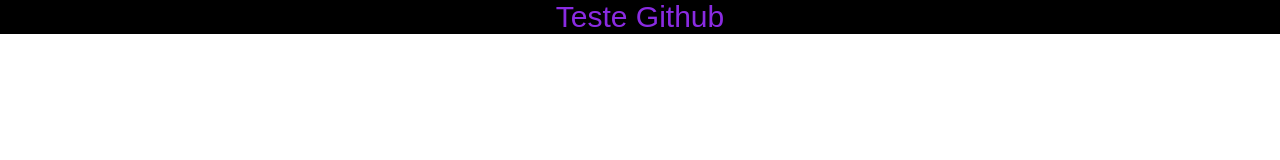
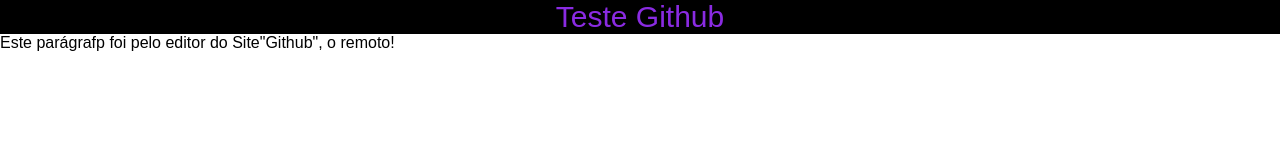
Before and after one commit to AlexPRGG/C-digo, a plain HTML site: page index.html in a window 1280 px wide. Drawn offline with Linux system fonts and the light colour scheme.

Commit message:
Update index.html

```diff
--- a/index.html
+++ b/index.html
@@ -19,6 +19,7 @@
         </header>
     </head>
 
+    <p> Este parágrafp foi pelo editor do Site"Github", o remoto! <p>
 
 
 </body>
```
